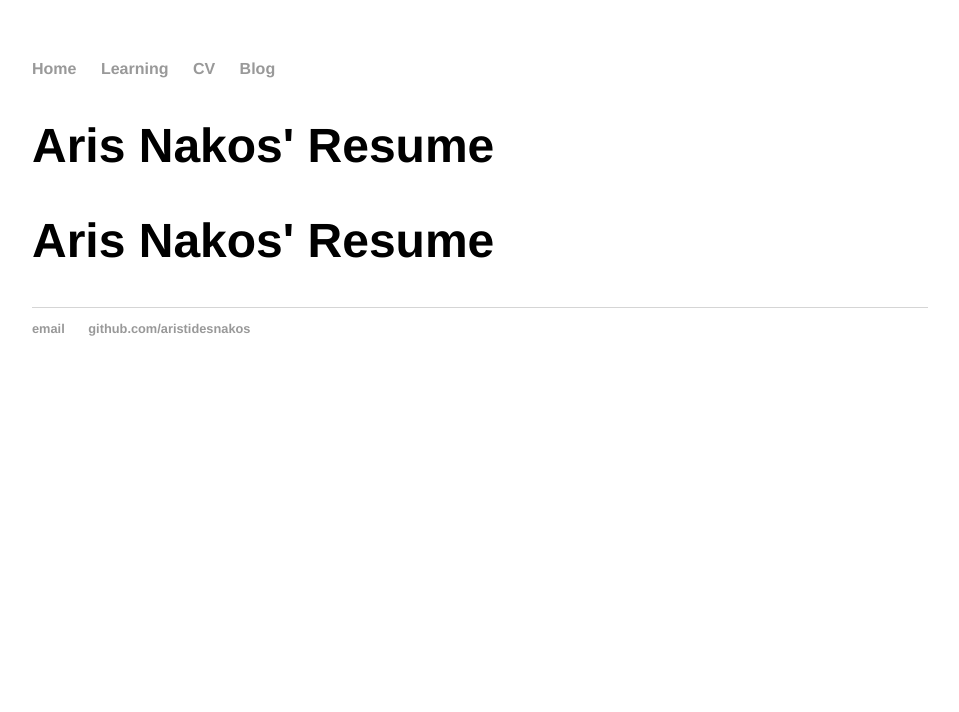
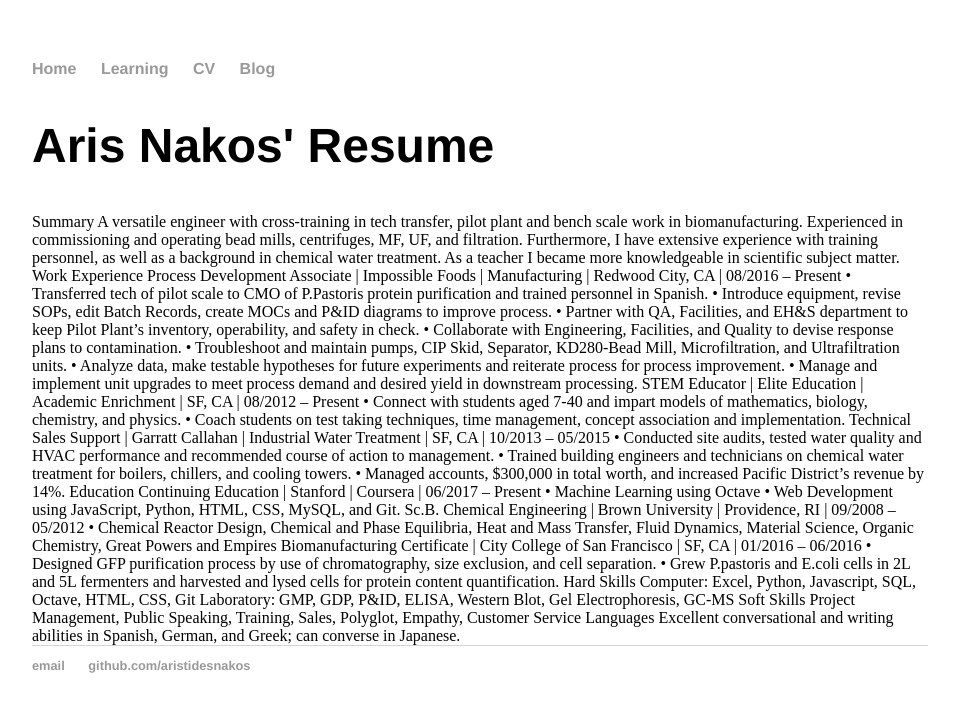
Before and after one commit to aristidesnakos/aristidesnakos.github.io, a Jekyll site: the page built from cv/index.html, in a window 1280 px wide. Shown: the top 712 px of the page, without its empty margins (160-1119 px from the left). Built offline with Jekyll 4.4.1, drawn with Linux system fonts in a browser that asks for light colours.

Commit message:
Update index.html

```diff
--- a/cv/index.html
+++ b/cv/index.html
@@ -2,4 +2,37 @@
 layout: page
 title: Aris Nakos' Resume
 ---
-	<h1>{{ page.title }}</h1>
+	Summary
+A versatile engineer with cross-training in tech transfer, pilot plant and bench scale work in biomanufacturing. Experienced in commissioning and operating bead mills, centrifuges, MF, UF, and filtration. Furthermore, I have extensive experience with training personnel, as well as a background in chemical water treatment. As a teacher I became more knowledgeable in scientific subject matter.
+Work Experience
+Process Development Associate | Impossible Foods | Manufacturing | Redwood City, CA | 08/2016 – Present
+•	Transferred tech of pilot scale to CMO of P.Pastoris protein purification and trained personnel in Spanish.
+•	Introduce equipment, revise SOPs, edit Batch Records, create MOCs and P&ID diagrams to improve process.
+•	Partner with QA, Facilities, and EH&S department to keep Pilot Plant’s inventory, operability, and safety in check.
+•	Collaborate with Engineering, Facilities, and Quality to devise response plans to contamination.
+•	Troubleshoot and maintain pumps, CIP Skid, Separator, KD280-Bead Mill, Microfiltration, and Ultrafiltration units.
+•	Analyze data, make testable hypotheses for future experiments and reiterate process for process improvement.
+•	Manage and implement unit upgrades to meet process demand and desired yield in downstream processing.
+STEM Educator | Elite Education | Academic Enrichment | SF, CA | 08/2012 – Present
+•	Connect with students aged 7-40 and impart models of mathematics, biology, chemistry, and physics.
+•	Coach students on test taking techniques, time management, concept association and implementation.
+Technical Sales Support | Garratt Callahan | Industrial Water Treatment | SF, CA | 10/2013 – 05/2015
+•	Conducted site audits, tested water quality and HVAC performance and recommended course of action to management.
+•	Trained building engineers and technicians on chemical water treatment for boilers, chillers, and cooling towers.
+•	Managed accounts, $300,000 in total worth, and increased Pacific District’s revenue by 14%.
+Education
+Continuing Education | Stanford | Coursera | 06/2017 – Present
+•	Machine Learning using Octave
+•	Web Development using JavaScript, Python, HTML, CSS, MySQL, and Git.
+Sc.B. Chemical Engineering | Brown University | Providence, RI | 09/2008 – 05/2012
+•	Chemical Reactor Design, Chemical and Phase Equilibria, Heat and Mass Transfer, Fluid Dynamics, Material Science, Organic Chemistry, Great Powers and Empires
+Biomanufacturing Certificate | City College of San Francisco | SF, CA | 01/2016 – 06/2016
+•	Designed GFP purification process by use of chromatography, size exclusion, and cell separation.
+•	Grew P.pastoris and E.coli cells in 2L and 5L fermenters and harvested and lysed cells for protein content quantification.
+Hard Skills
+Computer: Excel, Python, Javascript, SQL, Octave, HTML, CSS, Git
+Laboratory: GMP, GDP, P&ID, ELISA, Western Blot, Gel Electrophoresis, GC-MS
+Soft Skills
+Project Management, Public Speaking, Training, Sales, Polyglot, Empathy, Customer Service
+Languages
+Excellent conversational and writing abilities in Spanish, German, and Greek; can converse in Japanese.
```
